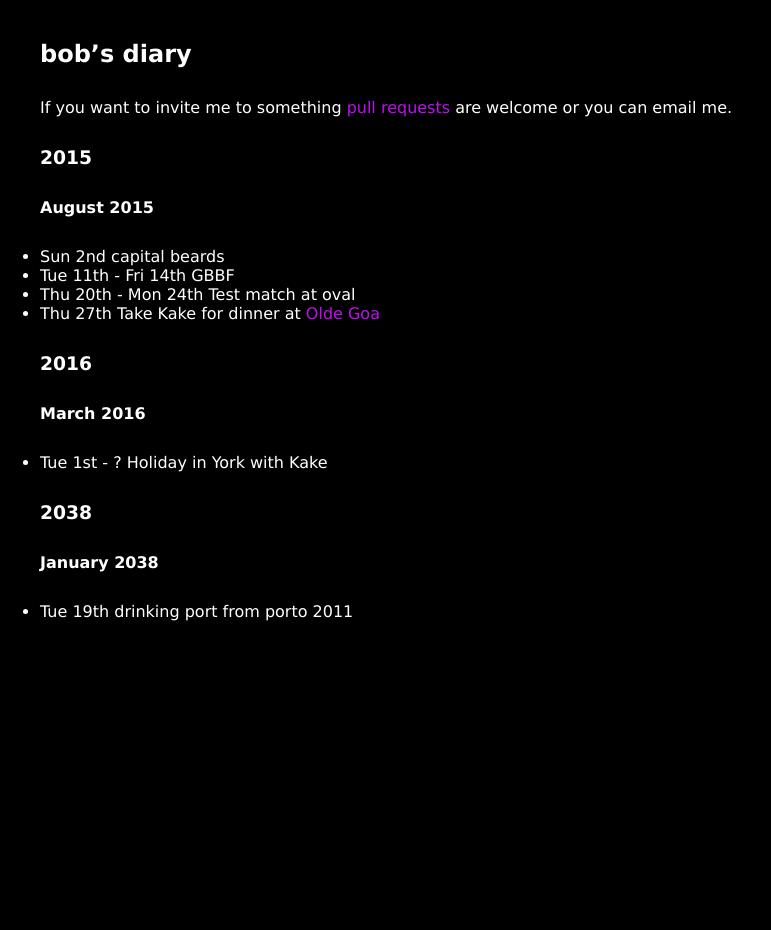
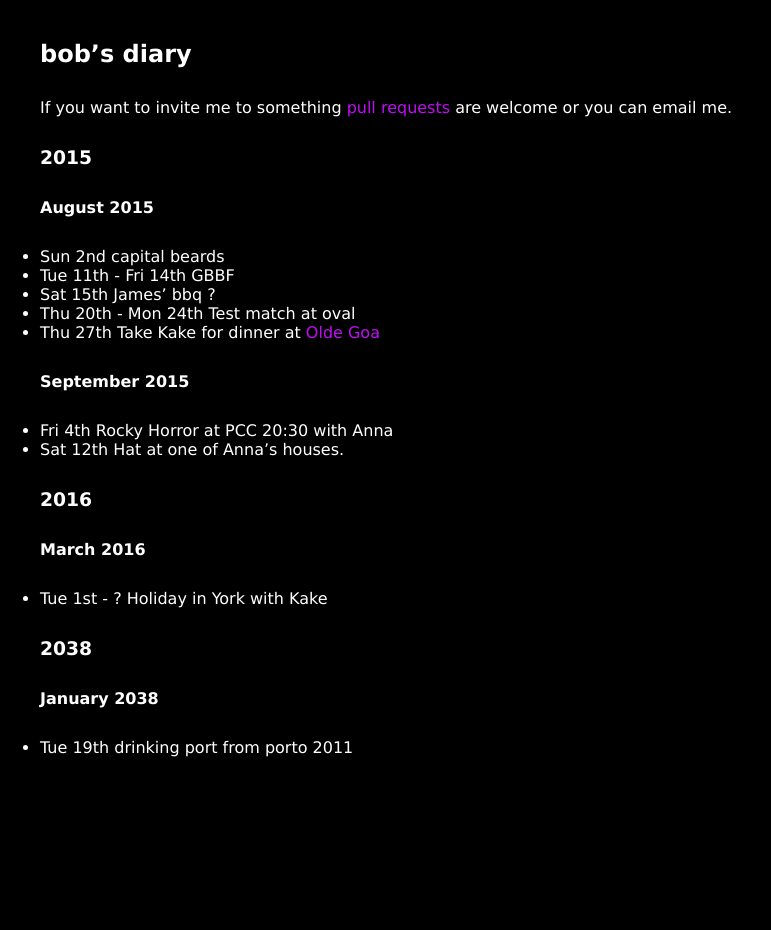
Before and after one commit to rjw1/randomness.org.uk, a Jekyll site: the page built from diary/index.md, in a window 1280 px wide. Shown: the whole page, without its empty margins (0-771 px from the left). Built offline with Jekyll 4.4.1, drawn with Linux system fonts in a browser that asks for light colours; Markdown is read by kramdown in place of the engine named in the settings.

Commit message:
added soem forthcoming events

```diff
--- a/diary/index.md
+++ b/diary/index.md
@@ -14,8 +14,14 @@ are welcome or you can email me.
 
 * Sun 2nd capital beards
 * Tue 11th - Fri 14th GBBF
+* Sat 15th James' bbq ?
 * Thu 20th - Mon 24th Test match at oval
 * Thu 27th Take Kake for dinner at [Olde Goa](http://www.oldegoa.co.uk/)
+
+#### September 2015 ####
+
+* Fri 4th Rocky Horror at PCC 20:30 with Anna
+* Sat 12th Hat at one of Anna's houses.
 
 ### 2016 ###
 
```
